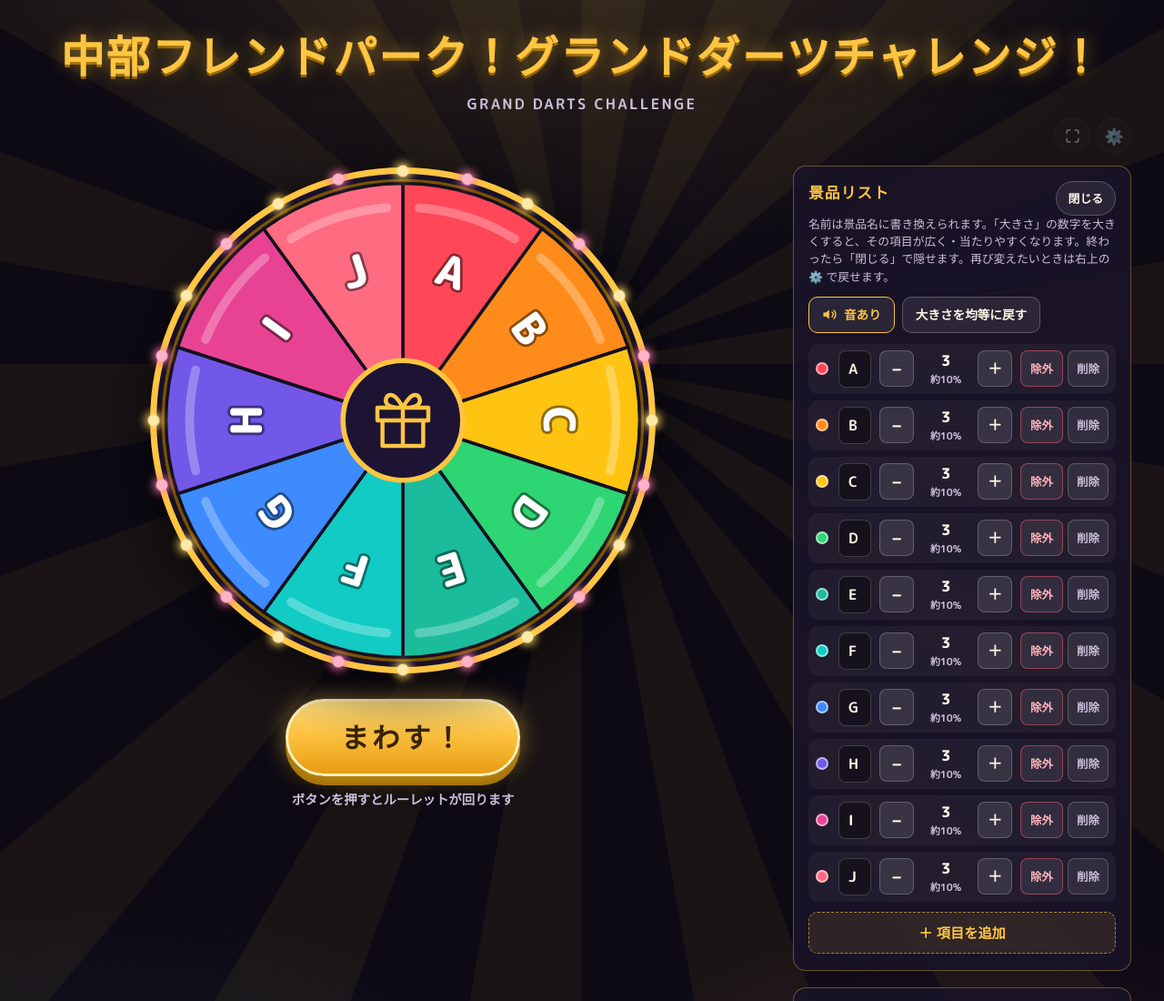
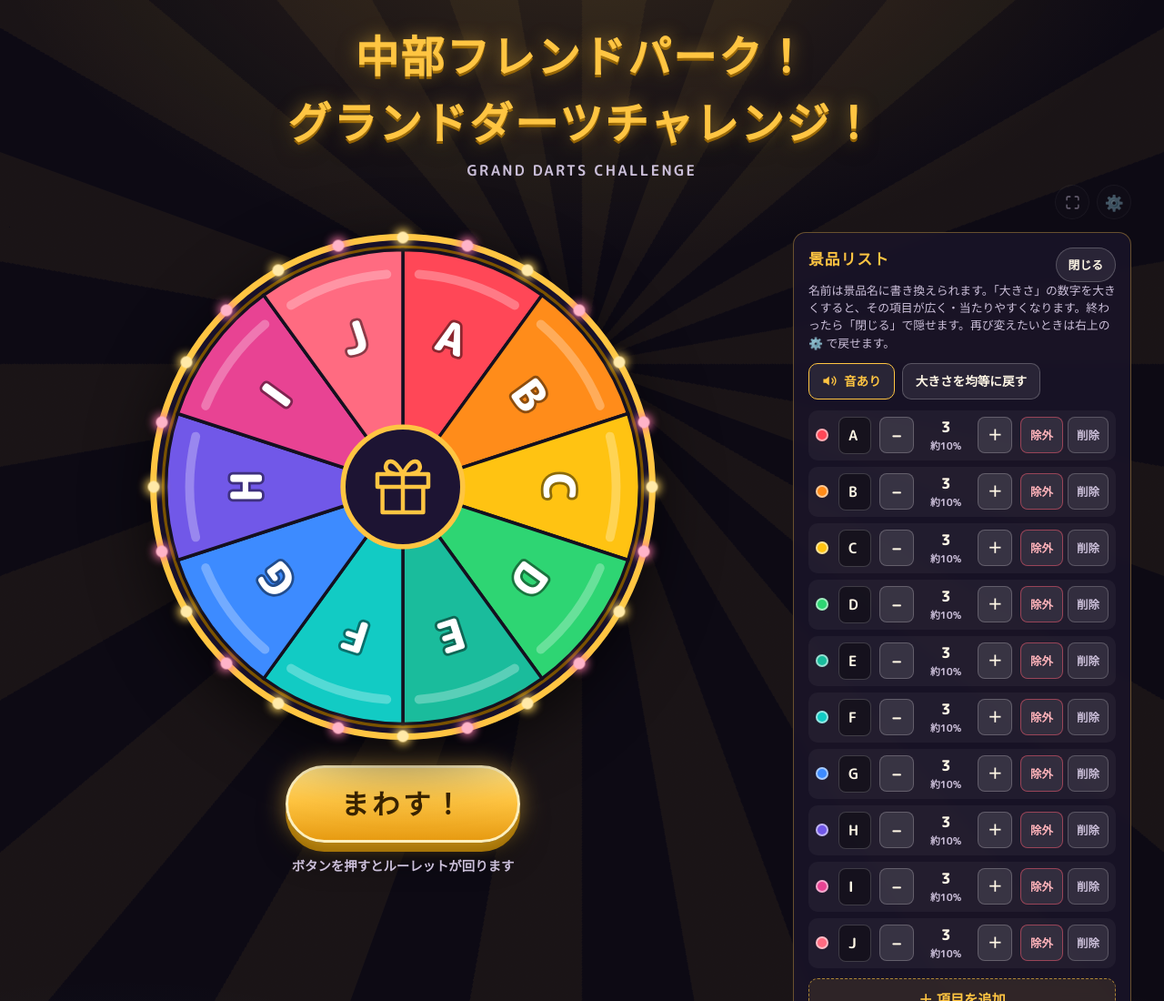
Before and after one commit to lexuslx470pmn1722-droid/bounenkai-roulette, a plain HTML site: page index.html in a window 1280 px wide. Shown: the top 1100 px of the page at 91% size. Drawn offline with Linux system fonts and the light colour scheme.

Commit message:
見出しに改行を追加して2行表示に変更

```diff
--- a/index.html
+++ b/index.html
@@ -302,7 +302,7 @@
 
     <div class="wrap">
       <header>
-        <h1>中部フレンドパーク！グランドダーツチャレンジ！</h1>
+        <h1>中部フレンドパーク！<br>グランドダーツチャレンジ！</h1>
         <p class="subtitle">GRAND DARTS CHALLENGE</p>
       </header>
 
```
